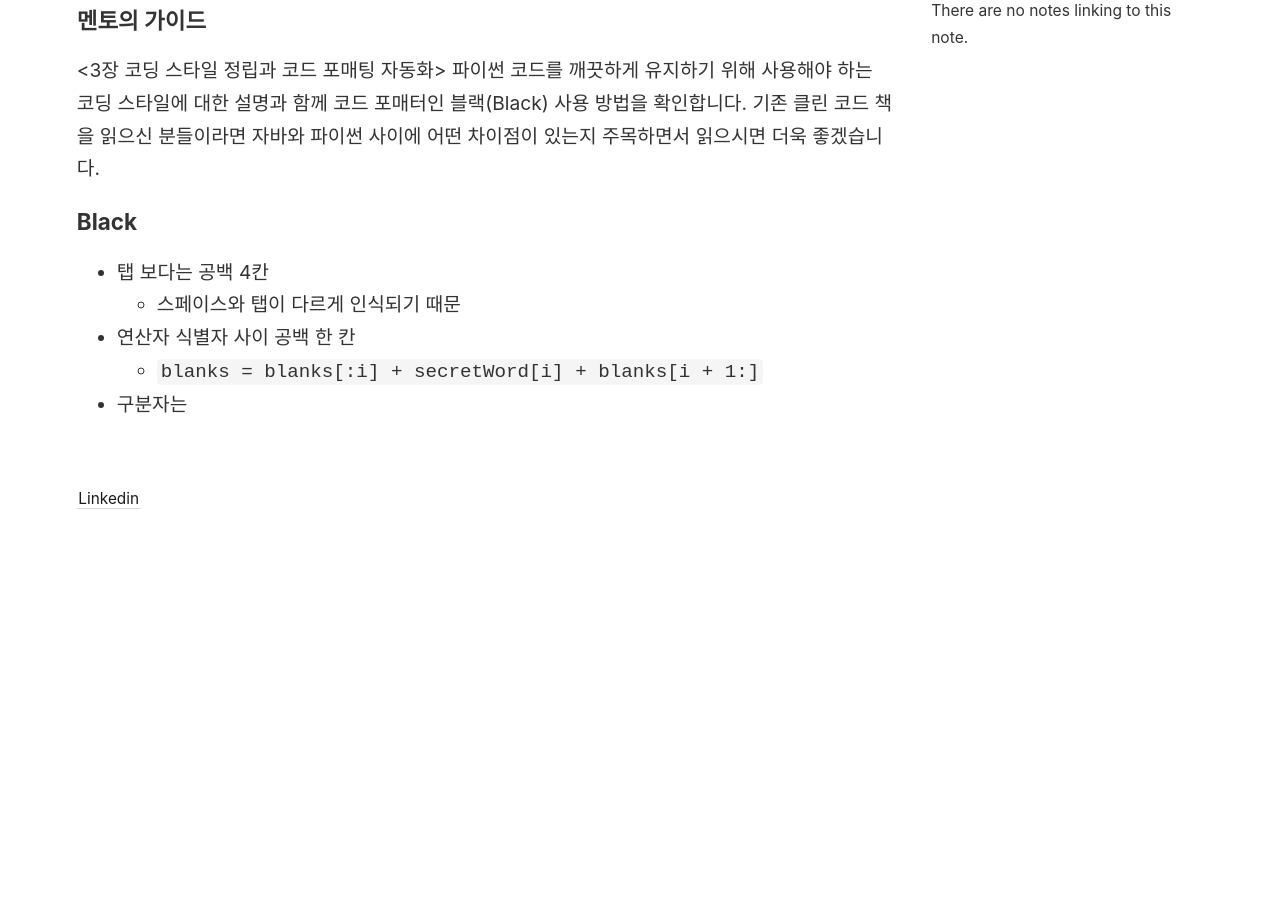
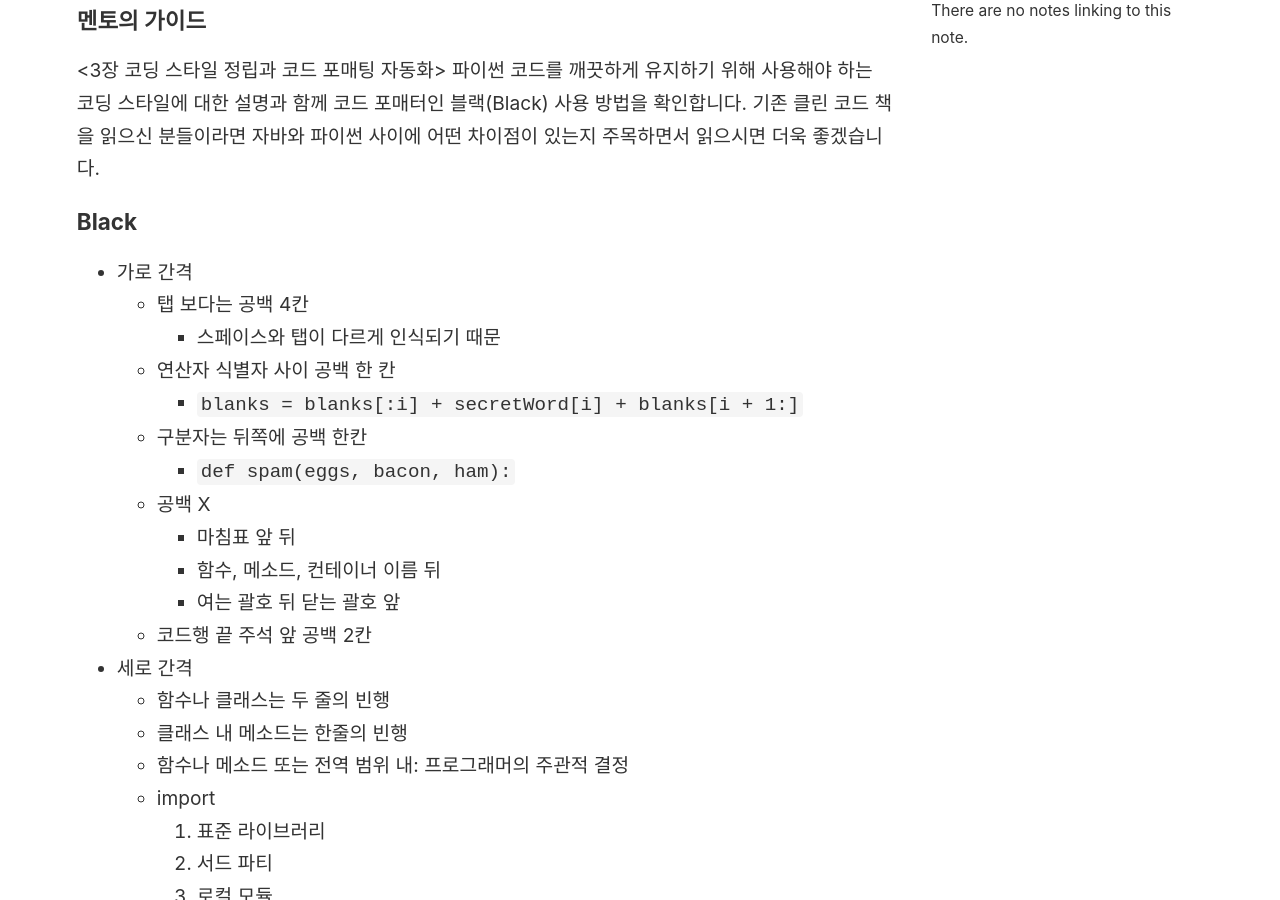
Before and after one commit to hyoinandout/hyoinandout.github.io, a Jekyll site: the page built from _notes/코딩 스타일 정립과 코드 포매팅 자동화.md, in a window 1280 px wide and 900 px high, scrolled down 325 px. Built offline with Jekyll 4.4.1, drawn with Linux system fonts in a browser that asks for light colours; before the commit the page ends 904 px from its top, so only the background shows below that; some of the changed text lies outside the part shown.

Commit message:
vault backup: 2023-01-25 00:04:53

````diff
--- a/_notes/코딩 스타일 정립과 코드 포매팅 자동화.md
+++ b/_notes/코딩 스타일 정립과 코드 포매팅 자동화.md
@@ -4,8 +4,27 @@
 <3장 코딩 스타일 정립과 코드 포매팅 자동화> 파이썬 코드를 깨끗하게 유지하기 위해 사용해야 하는 코딩 스타일에 대한 설명과 함께 코드 포매터인 블랙(Black) 사용 방법을 확인합니다. 기존 클린 코드 책을 읽으신 분들이라면 자바와 파이썬 사이에 어떤 차이점이 있는지 주목하면서 읽으시면 더욱 좋겠습니다.
 
 ### Black
-- 탭 보다는 공백 4칸
-	- 스페이스와 탭이 다르게 인식되기 때문
-- 연산자 식별자 사이 공백 한 칸
-	- ```blanks = blanks[:i] + secretWord[i] + blanks[i + 1:]```
-- 구분자는
+- 가로 간격
+	- 탭 보다는 공백 4칸
+		- 스페이스와 탭이 다르게 인식되기 때문
+	- 연산자 식별자 사이 공백 한 칸
+		- ```blanks = blanks[:i] + secretWord[i] + blanks[i + 1:]```
+	- 구분자는 뒤쪽에 공백 한칸
+		- ``` def spam(eggs, bacon, ham):```
+	- 공백 X
+		- 마침표 앞 뒤
+		- 함수, 메소드, 컨테이너 이름 뒤
+		- 여는 괄호 뒤 닫는 괄호 앞
+	- 코드행 끝 주석 앞 공백 2칸
+- 세로 간격
+	- 함수나 클래스는 두 줄의 빈행
+	- 클래스 내 메소드는 한줄의 빈행
+	- 함수나 메소드 또는 전역 범위 내: 프로그래머의 주관적 결정
+	- import
+		1. 표준 라이브러리
+		2. 서드 파티
+		3. 로컬 모듈
+- 실행법
+	- python -m black yourScript.py
+	- 블랙이 검사 안하게 하고 싶으면
+		- \# fmt: off \# fmt: on 주석 추가
````
